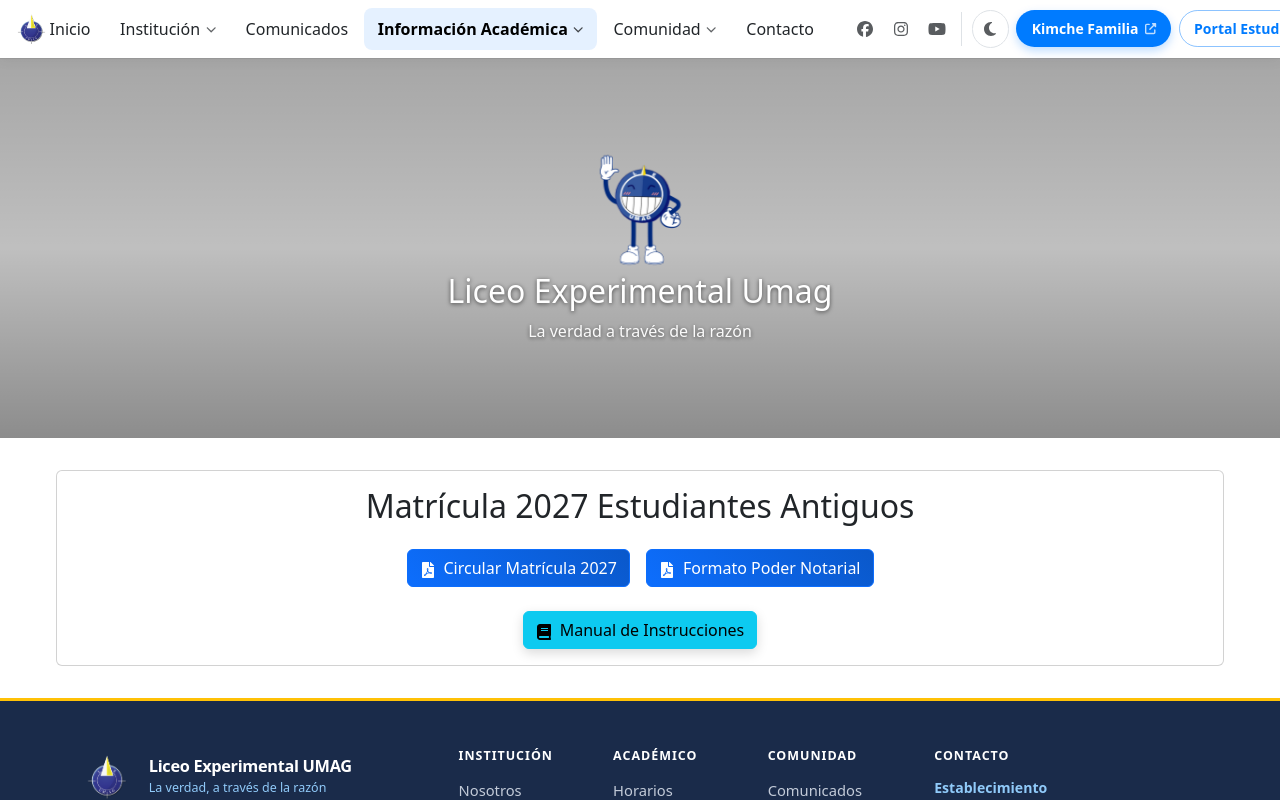
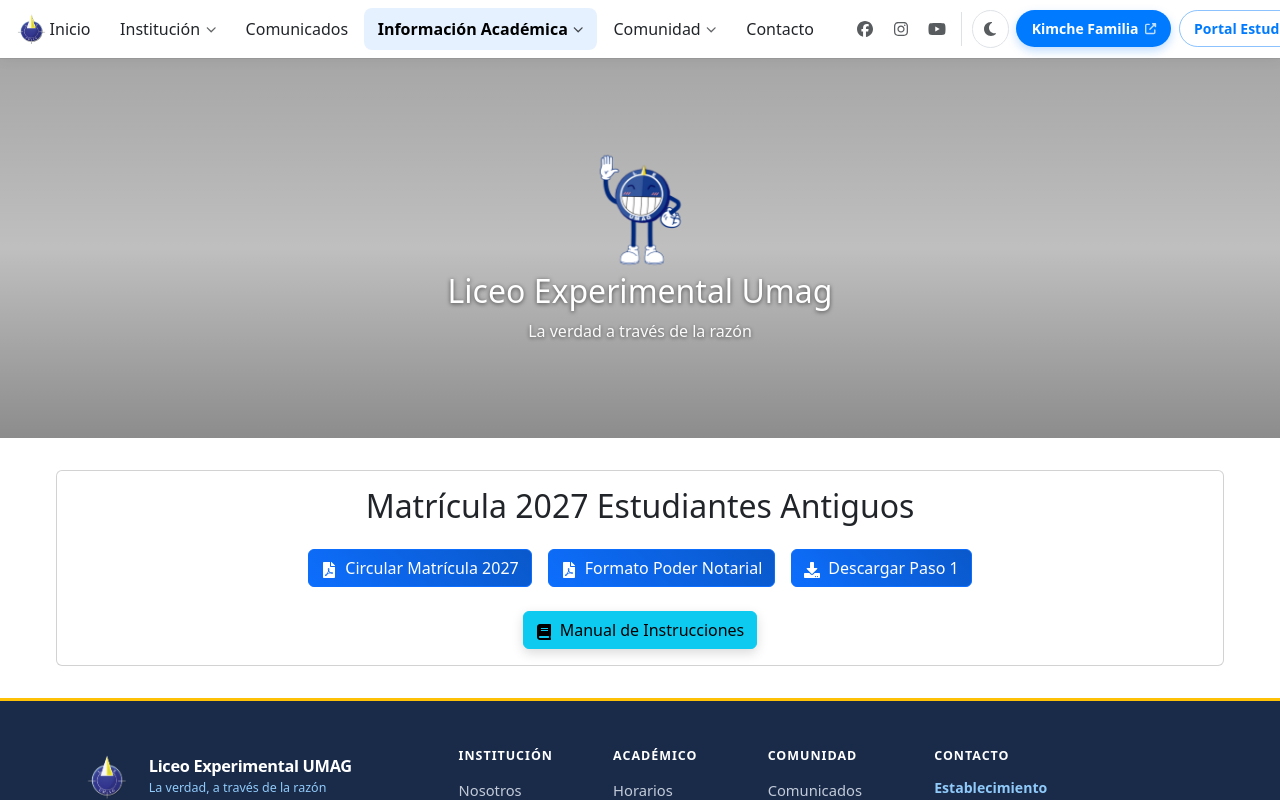
Before and after one commit to LuisSubiabre/leumag, a React (Vite) app: page /Matricula in a window 1280 px wide. Shown: the top 800 px of the page. Built offline with nearby package versions, Linux system fonts and the light colour scheme.

Commit message:
feat: add download button for Paso 1 on MatriculaPage and include the corresponding file

```diff
--- a/src/pages/MatriculaPage.jsx
+++ b/src/pages/MatriculaPage.jsx
@@ -1,6 +1,6 @@
 import Button from "react-bootstrap/Button";
 import Card from "react-bootstrap/Card";
-import { FaFilePdf, FaBook } from "react-icons/fa";
+import { FaFilePdf, FaBook, FaDownload } from "react-icons/fa";
 import "./MatriculaPage.css";
 
 const MatriculaPage = () => {
@@ -122,6 +122,15 @@ const MatriculaPage = () => {
                 <FaFilePdf className="me-2" />
                 Formato Poder Notarial
               </Button>
+              <Button
+                href="/download/paso1_leumag_2027.rar"
+                download="paso1_leumag_2027.rar"
+                variant="primary"
+                className="matricula-button"
+              >
+                <FaDownload className="me-2" />
+                Descargar Paso 1
+              </Button>
             </div>
             <div className="d-flex justify-content-center gap-3 mt-4 flex-wrap">
               <Button
```
Also changed, not shown: 1 other file (tests, documents, lock files or other folders).
